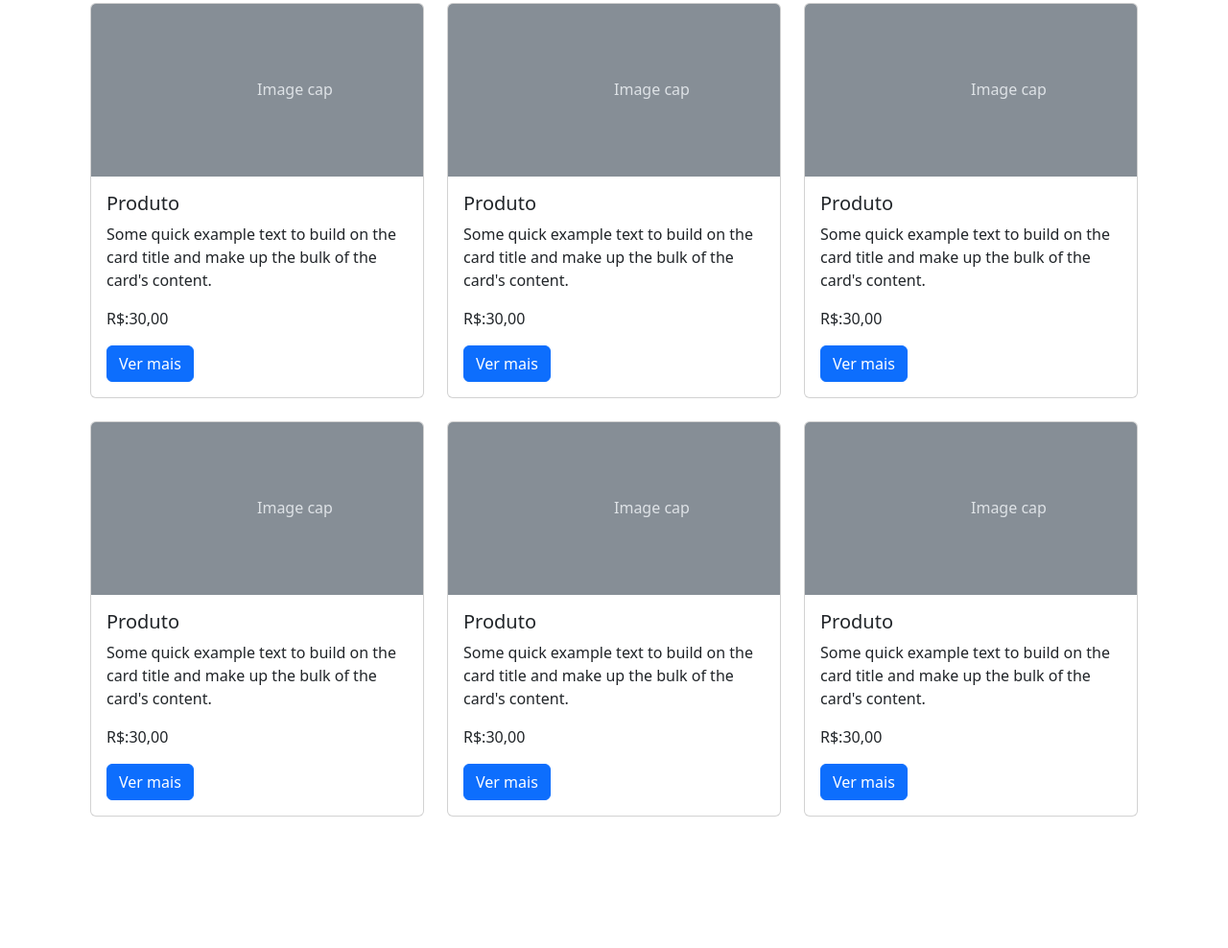
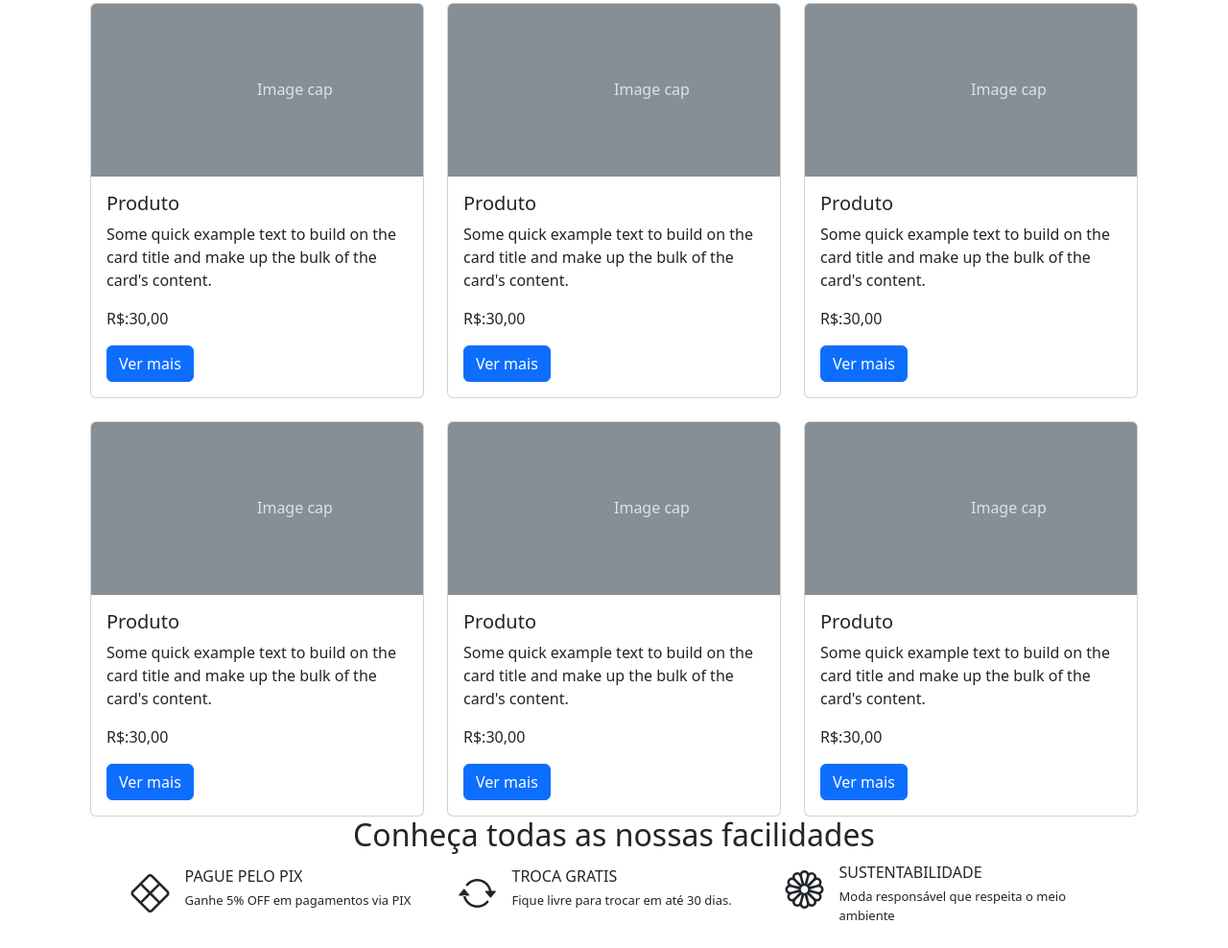
Before and after one commit to ruben-sa-brito/learning-bootstrap, a plain HTML site: page index.html in a window 1280 px wide. Shown: the part 786-1774 px from the top of the page at 96% size. Before the commit the page ends 1637 px from the top, so only its background shows below. Drawn offline with nearby package versions, Linux system fonts and the light colour scheme.

Commit message:
flexbox com bootstrap

```diff
--- a/index.html
+++ b/index.html
@@ -5,7 +5,9 @@
   <meta charset="UTF-8">
   <meta name="viewport" content="width=device-width, initial-scale=1.0">
   <title>Bootstrap</title>
+  <link rel="stylesheet" href="https://cdn.jsdelivr.net/npm/bootstrap-icons@1.10.5/font/bootstrap-icons.css">
   <link rel="stylesheet" href="https://cdn.jsdelivr.net/npm/bootstrap@5.3.0/dist/css/bootstrap.min.css">
+  <link rel="stylesheet" href="style.css">
 
 </head>
 
@@ -325,6 +327,39 @@
 
   </div>
 
+  <section class="pb-4">
+
+    <h2 class="text-center">Conheça todas as nossas facilidades</h2>
+
+    <div class="d-flex flex-column flex-sm-row align-items-center justify-content-sm-center px-3 gap-3">
+
+      <div class="divs-facilidades d-flex">
+        <div><i class="bi bi-x-diamond fs-1"></i></div>
+        <div>
+          <div class="ms-3 mb-1">PAGUE PELO PIX</div>
+          <div class="texto-menor ms-3">Ganhe 5% OFF em pagamentos via PIX</div>
+        </div>
+      </div>
+
+      <div class="divs-facilidades d-flex">
+        <div><i class="bi bi-arrow-repeat fs-1"></i></div>
+        <div>
+          <div class="ms-3 mb-1">TROCA GRATIS</div>
+          <div class="texto-menor ms-3">Fique livre para trocar em até 30 dias.</div>
+        </div>
+      </div>
+
+      <div class="divs-facilidades d-flex">
+        <div><i class="bi bi-flower1 fs-1"></i></div>
+        <div>
+          <div class="ms-3 mb-1">SUSTENTABILIDADE </div>
+          <div class="texto-menor ms-3">Moda responsável que respeita o meio ambiente</div>
+        </div>
+      </div>
+
+    </div>
+
+  </section>
 
   <script src="https://cdn.jsdelivr.net/npm/bootstrap@5.3.0/dist/js/bootstrap.min.js"
     integrity="sha384-fbbOQedDUMZZ5KreZpsbe1LCZPVmfTnH7ois6mU1QK+m14rQ1l2bGBq41eYeM/fS"
--- /dev/null
+++ b/style.css
@@ -0,0 +1,7 @@
+.texto-menor {
+    font-size: 13px;
+}
+
+.divs-facilidades {
+    width: 325px;
+}
```
